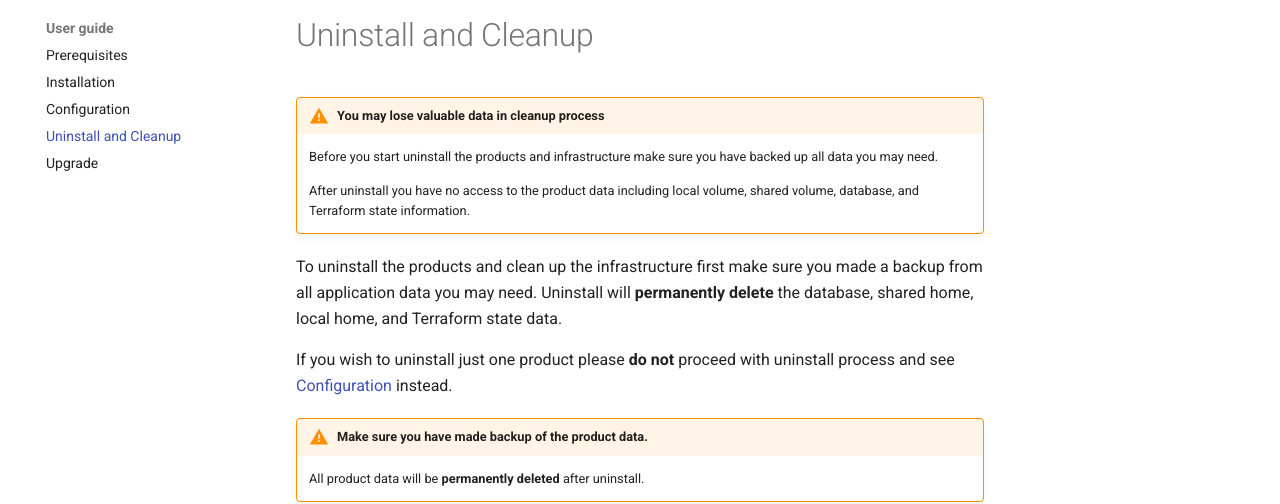
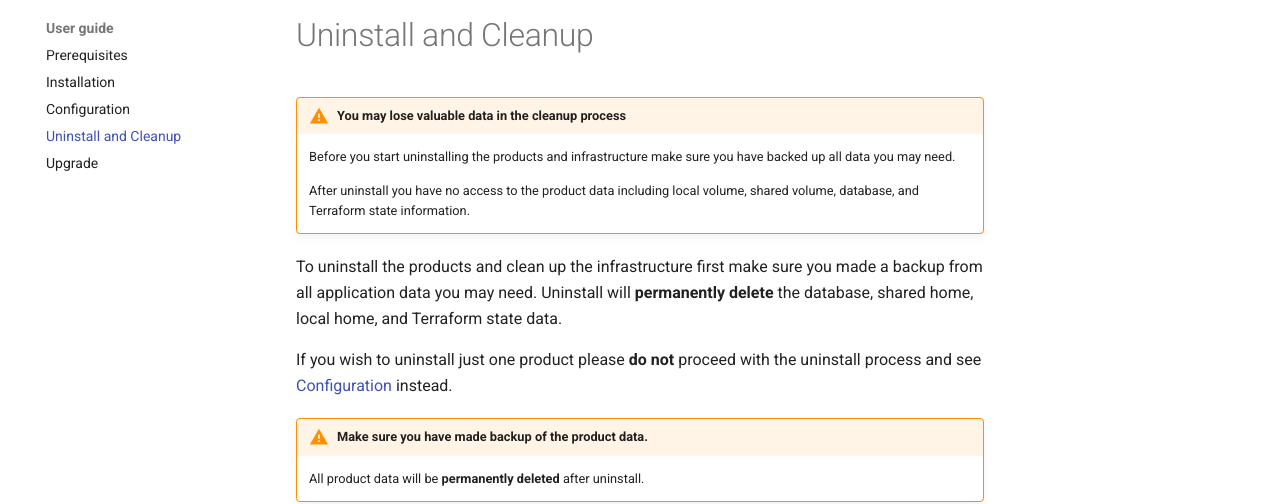
Before and after one commit to atlassian-labs/data-center-terraform, an MkDocs documentation site: the page built from docs/docs/userguide/CLEANUP.md, in a window 1280 px wide and 1336 px high. Shown: the part 177-681 px from the top of the window. Built offline with MkDocs 1.6.1 and Material for MkDocs 9.7.7, drawn with Linux system fonts in a browser that asks for light colours; comment, search, counter and statistics services are not loaded.

Commit message:
Fixed some grammar points in CLEANUP.md

```diff
--- a/docs/docs/userguide/CLEANUP.md
+++ b/docs/docs/userguide/CLEANUP.md
@@ -1,7 +1,7 @@
 # Uninstall and Cleanup
 
-!!! warning "You may lose valuable data in cleanup process"
-    Before you start uninstall the products and infrastructure make sure you have backed up all data you may need.
+!!! warning "You may lose valuable data in the cleanup process"
+    Before you start uninstalling the products and infrastructure make sure you have backed up all data you may need.
 
     After uninstall you have no access to the product data including local volume, shared volume, database, and Terraform state information.
 
@@ -9,7 +9,7 @@
 To uninstall the products and clean up the infrastructure first make sure you made a backup from all application data you may need.
 Uninstall will **permanently delete** the database, shared home, local home, and Terraform state data.
 
-If you wish to uninstall just one product please **do not** proceed with uninstall process and see [Configuration](CONFIGURATION.md) instead.
+If you wish to uninstall just one product please **do not** proceed with the uninstall process and see [Configuration](CONFIGURATION.md) instead.
 
 !!! warning "Make sure you have made backup of the product data."
     All product data will be **permanently deleted** after uninstall.
```
